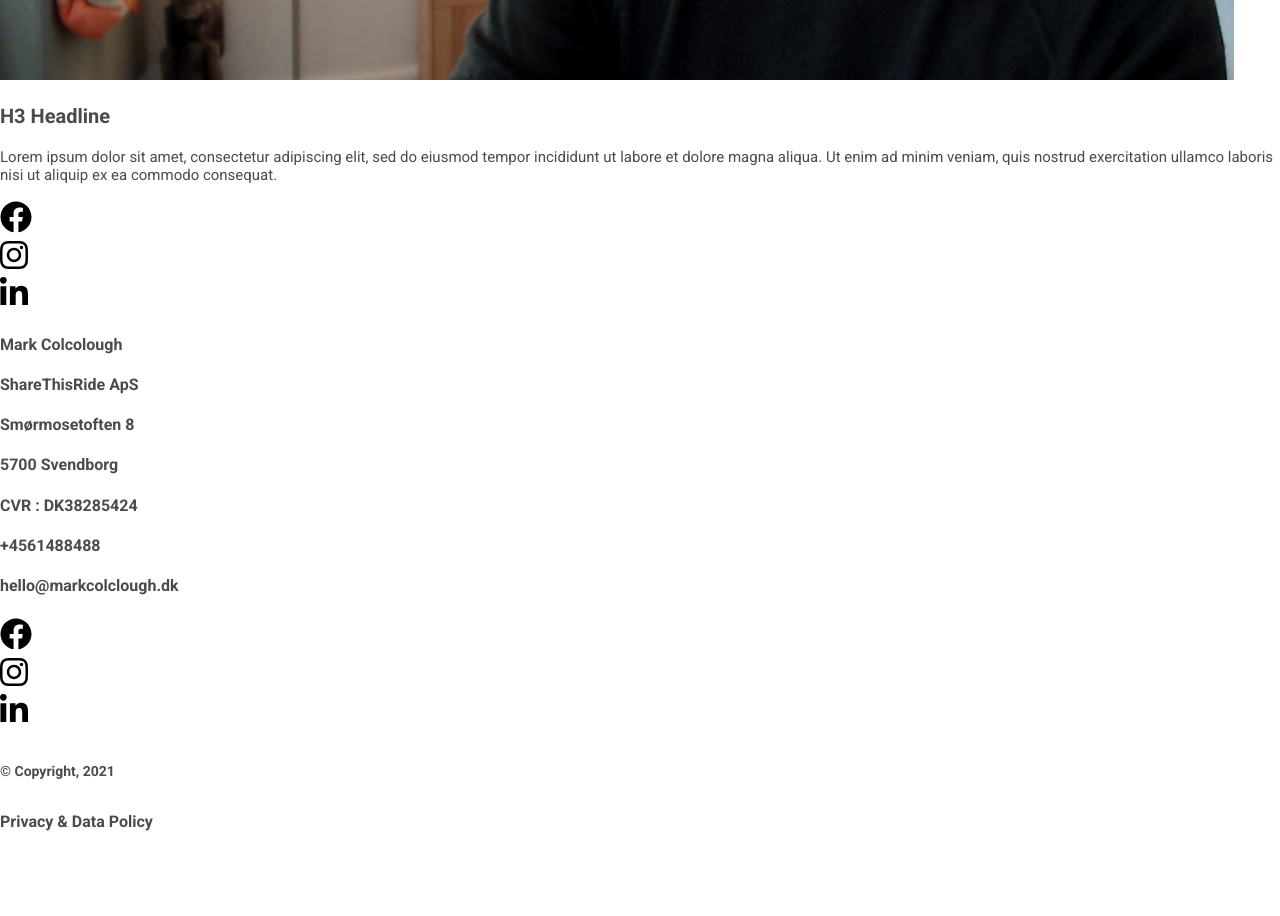
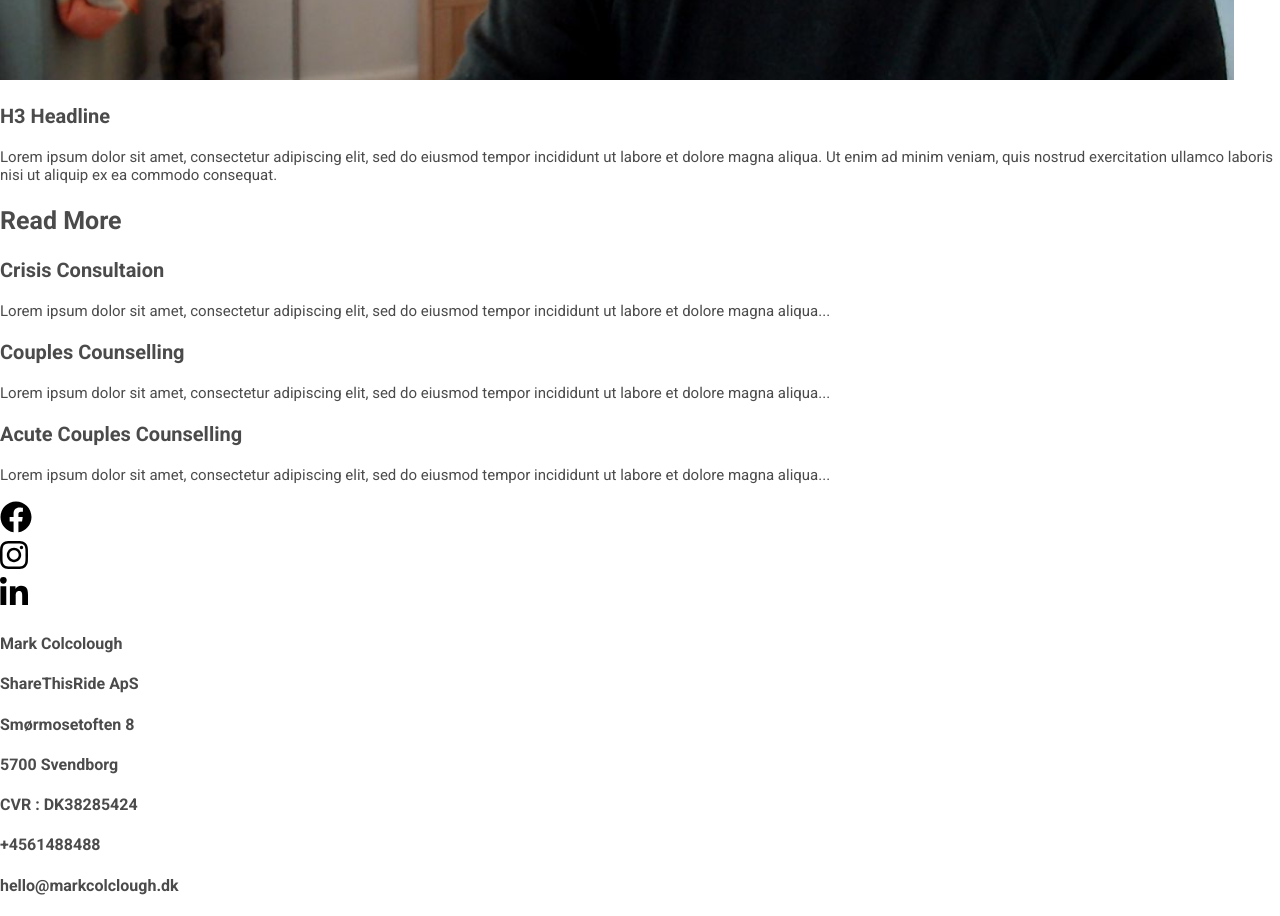
Before and after one commit to talhajubaer018/mark-colcolough, a Next.js app: page /article/1 in a window 1280 px wide. Shown: the part 1848-2764 px from the top of the page. Before the commit the page ends 2700 px from the top, so only its background shows below. Built offline with nearby package versions, Linux system fonts and the light colour scheme.

Commit message:
single article page mobile fix

```diff
--- a/pages/article/[id]/index.js
+++ b/pages/article/[id]/index.js
@@ -24,10 +24,10 @@ const article = ({}) => {
   }, [])
 
   return (
-    <section className='py-12 bg-white'>
+    <section className='w-11/12 sm:w-auto mx-auto py-12 bg-white'>
       <div className='container mx-auto'>
         <div className='relative mb-8'>
-          <div className='absolute left-0 top-1/2 transform -translate-y-1/2'>
+          <div className='absolute left-0 top-0 sm:top-1/2 transform -translate-y-full sm:-translate-y-1/2'>
             <Link href='/howicanhelp'>
               <a>
                 <h4 className='text-18 text-customTeal-500 hover:text-customYellow-500'>
@@ -37,15 +37,17 @@ const article = ({}) => {
               </a>
             </Link>
           </div>
-          <h1 className='text-customYellow-500 text-center'>Article Headline</h1>
+          <h1 className='text-customYellow-500 text-center w-auto sm:w-3/5'>Article Headline</h1>
         </div>
+        <div className='grid grid-cols-1 sm:grid-cols-3/2 gap-x-24 gap-y-12'>
+          <div>
             <div className='mb-8'>
               <p>Lorem ipsum dolor sit amet, consectetur adipiscing elit, sed do eiusmod tempor incididunt ut labore et dolore magna aliqua. Ut enim ad minim veniam, quis nostrud exercitation ullamco laboris nisi ut aliquip ex ea commodo consequat. Duis aute irure dolor in reprehenderit in voluptate velit esse cillum dolore eu fugiat nulla pariatur. Excepteur sint occaecat cupidatat non proident, sunt in culpa qui officia deserunt mollit anim id est laborum.</p>
             </div>
             <div>
               <h2 className='mb-4'>H2 Headline</h2>
               <p>Lorem ipsum dolor sit amet, consectetur adipiscing elit, sed do eiusmod tempor incididunt ut labore et dolore magna aliqua. Ut enim ad minim veniam, quis nostrud exercitation ullamco laboris nisi ut aliquip ex ea commodo consequat. Duis aute irure dolor in reprehenderit in voluptate velit esse cillum dolore eu fugiat nulla pariatur. Excepteur sint occaecat cupidatat non proident, sunt in culpa qui officia deserunt mollit anim id est laborum.</p>
-          <div className='w-1/2 mx-auto px-8 py-2 my-12 border-l-4 border-customTeal-500'>
+              <div className='w-11/12 sm:w-1/2 mx-auto px-8 py-2 my-12 border-l-4 border-customTeal-500'>
                 <div className='w-10p opacity-50 mb-4'>
                   <img src='/icons/icon-quote.png' />
                 </div>
@@ -53,7 +55,7 @@ const article = ({}) => {
                 <h6 className='text-12'>- Mark Colclough, age 49</h6>
               </div>
               <p>Lorem ipsum dolor sit amet, consectetur adipiscing elit, sed do eiusmod tempor incididunt ut labore et dolore magna aliqua. Ut enim ad minim veniam, quis nostrud exercitation ullamco laboris nisi ut aliquip ex ea commodo consequat. Duis aute irure dolor in reprehenderit in voluptate velit esse cillum dolore eu fugiat nulla pariatur. Excepteur sint occaecat cupidatat non proident, sunt in culpa qui officia deserunt mollit anim id est laborum.</p>
-          <div className='w-3/4 mx-auto my-12'>
+              <div className='w-auto sm:w-3/4 mx-auto my-12'>
                 <img src='/images/mark-article.png' />
               </div>
             </div>
@@ -62,6 +64,23 @@ const article = ({}) => {
               <p>Lorem ipsum dolor sit amet, consectetur adipiscing elit, sed do eiusmod tempor incididunt ut labore et dolore magna aliqua. Ut enim ad minim veniam, quis nostrud exercitation ullamco laboris nisi ut aliquip ex ea commodo consequat.</p>
             </div>
           </div>
+          <div className='flex flex-col gap-y-8 border-t-2 sm:border-0 border-customGray-400 pt-12 sm:pt-0'>
+            <h2 className='text-customGray-700'>Read More</h2>
+            <div>
+              <h3 className='text-customTeal-500'>Crisis Consultaion</h3>
+              <p className='font-light'>Lorem ipsum dolor sit amet, consectetur adipiscing elit, sed do eiusmod tempor incididunt ut labore et dolore magna aliqua...</p>
+            </div>
+            <div>
+              <h3 className='text-customTeal-500'>Couples Counselling</h3>
+              <p className='font-light'>Lorem ipsum dolor sit amet, consectetur adipiscing elit, sed do eiusmod tempor incididunt ut labore et dolore magna aliqua...</p>
+            </div>
+            <div>
+              <h3 className='text-customTeal-500'>Acute Couples Counselling</h3>
+              <p className='font-light'>Lorem ipsum dolor sit amet, consectetur adipiscing elit, sed do eiusmod tempor incididunt ut labore et dolore magna aliqua...</p>
+            </div>
+          </div>
+        </div>
+      </div>
     </section>
   )
 }
```
Lines whose indentation alone changed are shown as unchanged.
